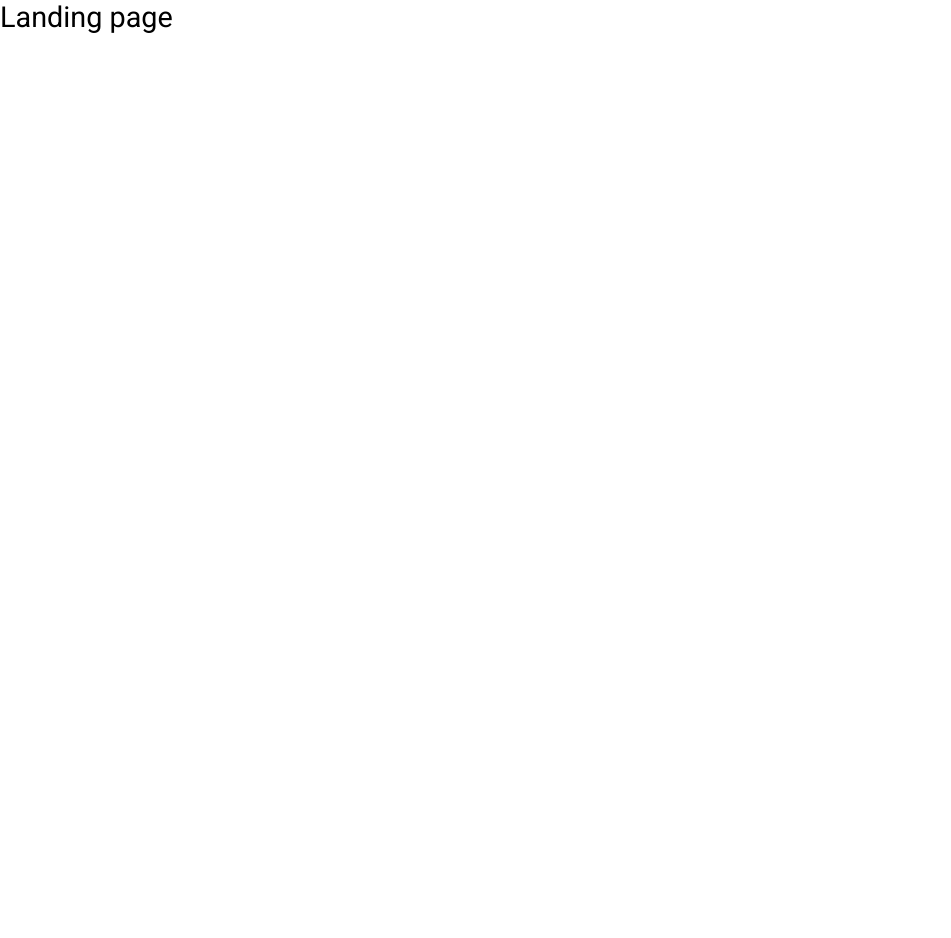
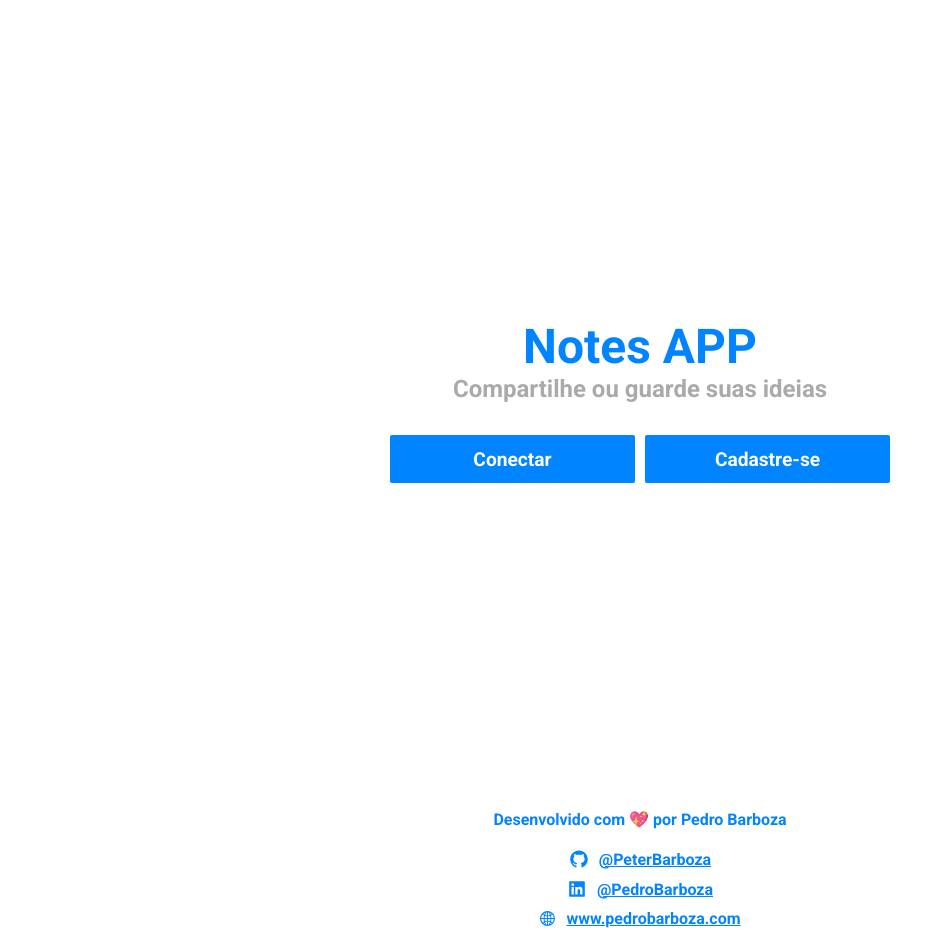
Before and after one commit to PeterBarboza/Notes-App, a Next.js app in the folder web/: page / in a window 1280 px wide. Shown: the whole page, without its empty margins (0-951 px from the left). Before the commit the page ends 800 px from the top, so only its background shows below. Built offline with nearby package versions, Linux system fonts and the light colour scheme; no server answers.

Commit message:
fest: Notes App Landing page created

```diff
--- /dev/null
+++ b/web/components/screens/LandingPage/index.tsx
@@ -0,0 +1,67 @@
+import Link from "next/link";
+import { AiFillLinkedin, AiOutlineGithub, AiOutlineGlobal } from "react-icons/ai";
+
+import styles from "./styles.module.scss"
+
+const heartEmoji = String.fromCodePoint(0x1F496);
+
+export function LandingPage() {
+
+  return (
+    <div className={styles.landingPageLayout}>
+      <main className={styles.main}>
+        <div className={styles.layout}>
+          <div className={styles.hero}>
+            <h1>Notes APP</h1>
+            <h2>Compartilhe ou guarde suas ideias</h2>
+          </div>
+
+          <div className={styles.ctaBox}>
+            <Link href="/login" className={styles.linkWrapper}>
+              <button className={styles.login}>
+                Conectar
+              </button>
+            </Link>
+            <Link href="/criar-conta" className={styles.linkWrapper}>
+              <button className={styles.createAccount}>
+                Cadastre-se
+              </button>
+            </Link>
+          </div>
+        </div>
+      </main>
+      <footer className={styles.footer}>
+        <p className={styles.greetings}>
+          Desenvolvido com {heartEmoji} por Pedro Barboza
+        </p>
+        <Link className={styles.footerLink} href="https://github.com/PeterBarboza" rel="me">
+          <p>
+            <AiOutlineGithub
+              size={20}
+              color="#0084ff"
+            />
+            @PeterBarboza
+          </p>
+        </Link>
+        <Link className={styles.footerLink} href="https://www.linkedin.com/in/pedro-barboza-webdev/" rel="me">
+          <p>
+            <AiFillLinkedin
+              size={20}
+              color="#0084ff"
+            />
+            @PedroBarboza
+          </p>
+        </Link>
+        <Link className={styles.footerLink} href="https://www.pedrobarboza.com/" rel="me">
+          <p>
+            <AiOutlineGlobal
+              size={17}
+              color="#0084ff"
+            />
+            www.pedrobarboza.com
+          </p>
+        </Link>
+      </footer>
+    </div>
+  )
+}
--- /dev/null
+++ b/web/components/screens/LandingPage/styles.module.scss
@@ -0,0 +1,132 @@
+.landingPageLayout {
+  min-height: fit-content;
+  height: 100vh;
+  width: 100%;
+
+  display: flex;
+  flex-direction: column;
+  justify-content: flex-start;
+  align-items: center;
+
+  .main{
+    height: 100%;
+    width: 100%;
+
+    padding: 0.625rem;
+
+    display: flex;
+    justify-content: center;
+    align-items: center;
+
+    .layout {
+      width: 100%;
+      max-width: 31.25rem;
+      height: 100%;
+
+      display: flex;
+      flex-direction: column;
+      justify-content: center;
+      align-items: center;
+      gap: 2rem;
+
+      .hero {
+        width: fit-content;
+
+        text-align: center;
+
+        h1 {
+          font-size: 3em;
+          font-weight: 700;
+          color: #0084ff;
+        }
+        h2 {
+          font-size: 1.5em;
+          font-weight: 600;
+          color: #aaaaaa;
+        }
+
+      }
+
+      .ctaBox {
+        width: 100%;
+        height: fit-content;
+
+        display: flex;
+        flex-wrap: wrap;
+        gap: 0.625rem;
+
+        @media (min-width: 31.25rem) {
+          flex-wrap: nowrap;
+        }
+
+        .linkWrapper {
+          width: 100%;
+          height: fit-content;
+
+          button {
+            transition-duration: 0.2s;
+            width: 100%;
+            height: 3rem;
+
+            box-sizing: border-box;
+            padding: 0.625rem;
+
+            font-size: 1.2rem;
+            font-weight: 600;
+            color: #ffffff;
+            background-color: #0084ff;
+
+            cursor: pointer;
+
+            border-radius: 0.125rem;
+            border: 0.1875rem solid #0084ff;
+          }
+
+          button:hover {
+            color: #0084ff;
+            background-color: #ffffff;
+          }
+        }
+
+      }
+    }
+  }
+
+  .footer {
+    width: 100%;
+    height: fit-content;
+
+    padding: 0.625rem;
+
+    display: flex;
+    flex-direction: column;
+    justify-content: center;
+    align-items: flex-start;
+    gap: 0.625rem;
+
+    color: #0084ff;
+    font-weight: 600;
+
+    @media (min-width: 31.25rem) {
+      align-items: center;
+    }
+    .greetings {
+      text-align: center;
+      align-self: center;
+
+      margin-bottom: 0.625rem;
+    }
+    .footerLink {
+      color: #0084ff;
+      text-decoration: underline;
+    }
+
+    p {
+      display: flex;
+      justify-content: flex-start;
+      align-items: center;
+
+      gap: 0.625rem;
+    }
+  }
+}
--- a/web/pages/index.tsx
+++ b/web/pages/index.tsx
@@ -1,5 +1,7 @@
+import { LandingPage } from "../components/screens/LandingPage";
+
 export default function Home() {
   return (
-    <div style={{fontSize: "1.8rem"}}>Landing page</div>
+    <LandingPage />
   )
 }
```
